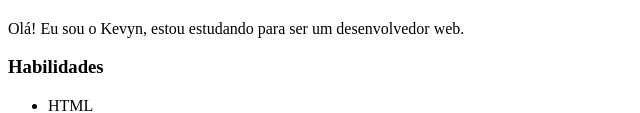
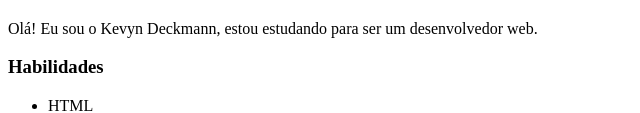
Before and after one commit to kevyndeckmann-dev/site, a plain HTML site: page index.html in a window 1280 px wide. Shown: the part 763-876 px from the top of the page, without its empty margins (0-640 px from the left). Drawn offline with Linux system fonts and the light colour scheme.

Commit message:
nova versão meu primeiro site

```diff
--- a/index.html
+++ b/index.html
@@ -29,7 +29,7 @@
         <article>
 
             <p>
-                Olá! Eu sou o Kevyn, estou estudando para ser um desenvolvedor web.
+                Olá! Eu sou o Kevyn Deckmann, estou estudando para ser um desenvolvedor web.
             </p>
 
         </article>
```
